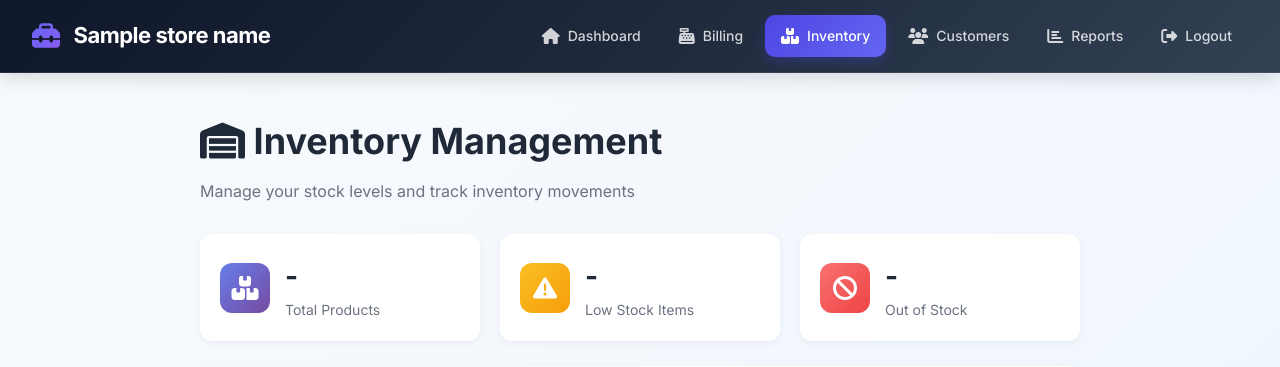
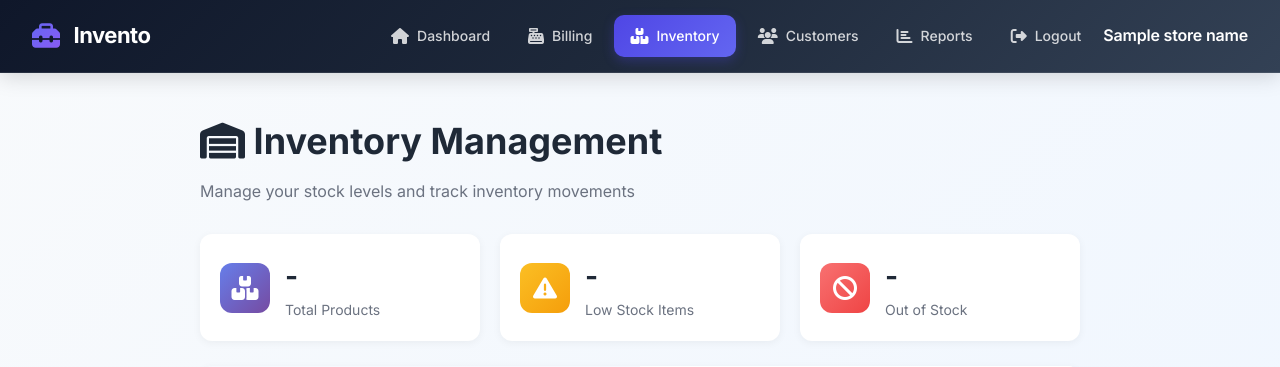
Before and after one commit to umamaheshwarasteels-netizen/app, a Flask app: template templates/tinventory.html in a window 1280 px wide. Shown: the top 367 px of the page. Run offline with Flask 3, Linux system fonts and the light colour scheme; the template is opened without the code that fills it: most values are stand-ins (such as "Sample title", 1, 10 or a date in 2020).

Commit message:
store name

```diff
--- a/templates/tinventory.html
+++ b/templates/tinventory.html
@@ -710,7 +710,7 @@
         <div class="navbar-container">
             <div class="navbar-brand">
                 <i class="fas fa-toolbox"></i>
-                <span>{{ store_name }}</span>
+                <span>Invento</span>
             </div>
             <div class="navbar-menu">
                 <a href="/staff/dashboard">
@@ -737,6 +737,9 @@
                     <i class="fas fa-sign-out-alt"></i>
                     <span>Logout</span>
                 </a>
+                <div class="navbar-store-name">
+                    <span>{{ store_name }}</span>
+                </div>
             </div>
         </div>
     </nav>
```
